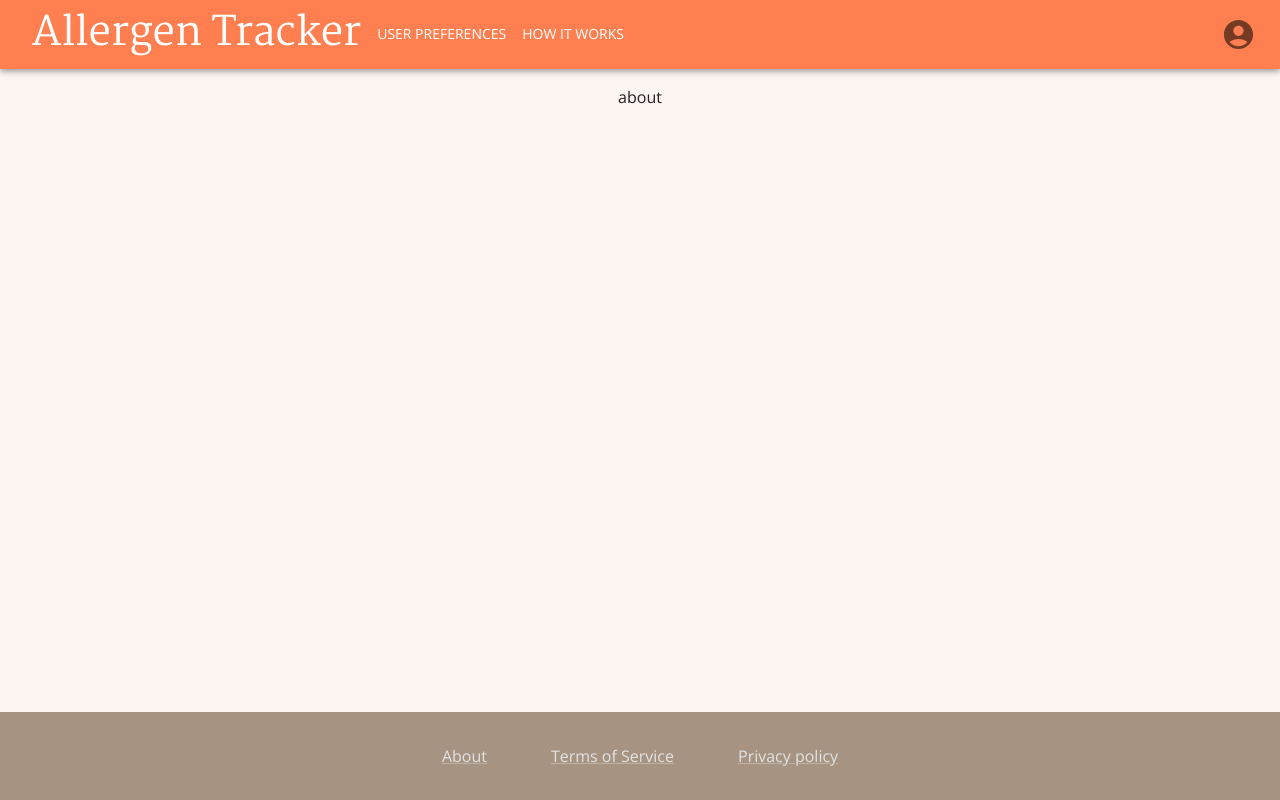
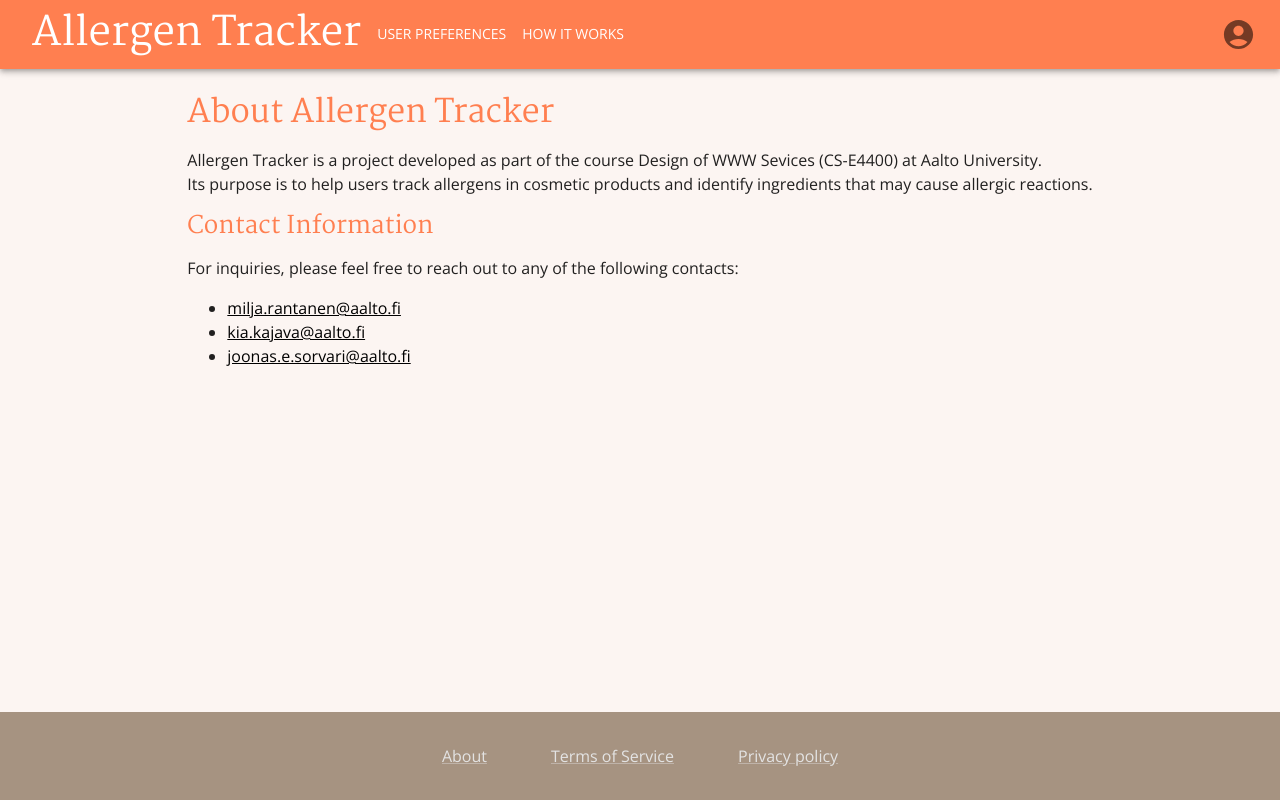
Before and after one commit to jompsku/dw3s-allergentracker, a React (Vite) app in the folder frontend/: page /about in a window 1280 px wide. Built offline with nearby package versions, Linux system fonts and the light colour scheme; what @toolpad/core would draw is missing.

Commit message:
add about page contents

```diff
--- a/frontend/src/components/pages/AboutPage.jsx
+++ b/frontend/src/components/pages/AboutPage.jsx
@@ -1,5 +1,24 @@
+import { Box, Typography } from "@mui/material";
+
 const AboutPage = () => {
-  return (<p>about</p>);
+  return (
+    <Box>
+      <Typography variant="h2" sx={{ marginTop: '25px' }}>About Allergen Tracker</Typography>
+      <p>
+        Allergen Tracker is a project developed as part of the course Design of WWW Sevices (CS-E4400) at
+        Aalto University.<br/>
+        Its purpose is to help users track allergens in cosmetic products and identify
+        ingredients that may cause allergic reactions.
+      </p>
+      <Typography variant="h3">Contact Information</Typography>
+      <p>For inquiries, please feel free to reach out to any of the following contacts:</p>
+      <ul>
+        <li><a href="mailto:milja.rantanen@aalto.fi" style={{ color: 'black' }}>milja.rantanen@aalto.fi</a></li>
+        <li><a href="mailto:kia.kajava@aalto.fi" style={{ color: 'black' }}>kia.kajava@aalto.fi</a></li>
+        <li><a href="mailto:joonas.e.sorvari@aalto.fi" style={{ color: 'black' }}>joonas.e.sorvari@aalto.fi</a></li>
+      </ul>
+    </Box>
+  );
 };
 
 export default AboutPage;
```
